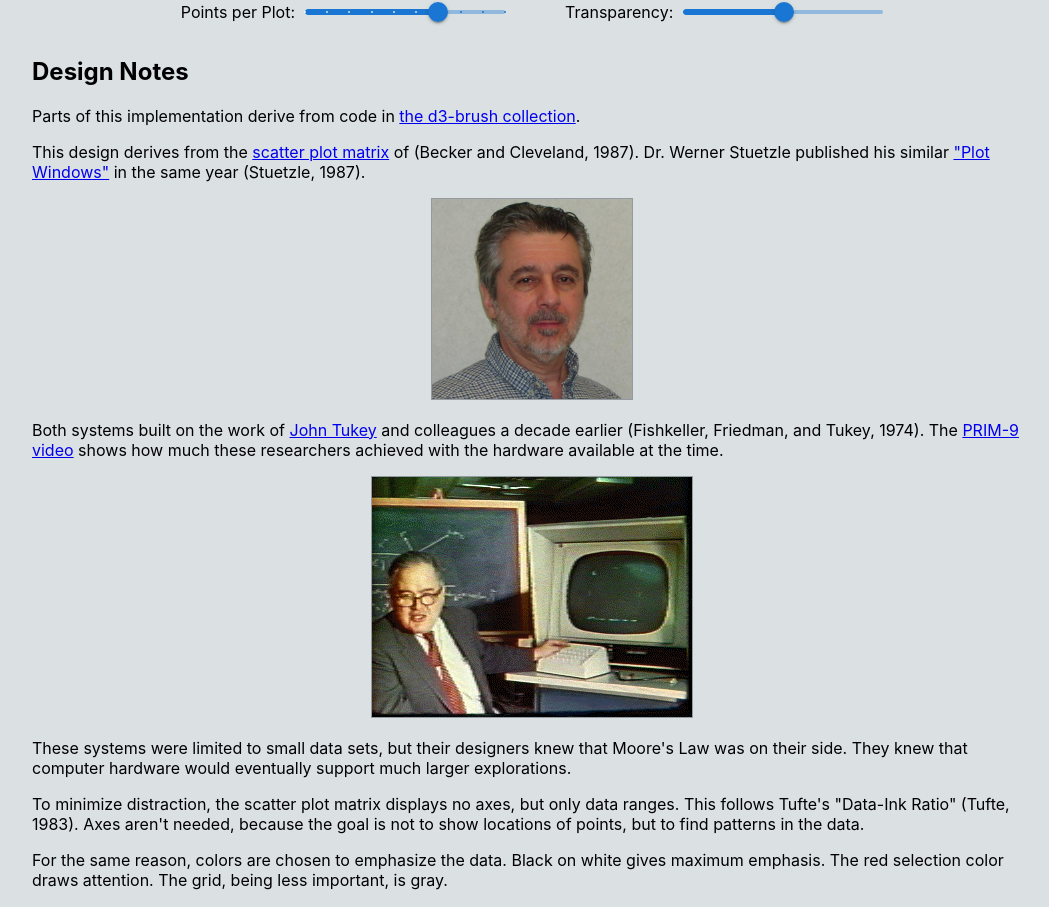
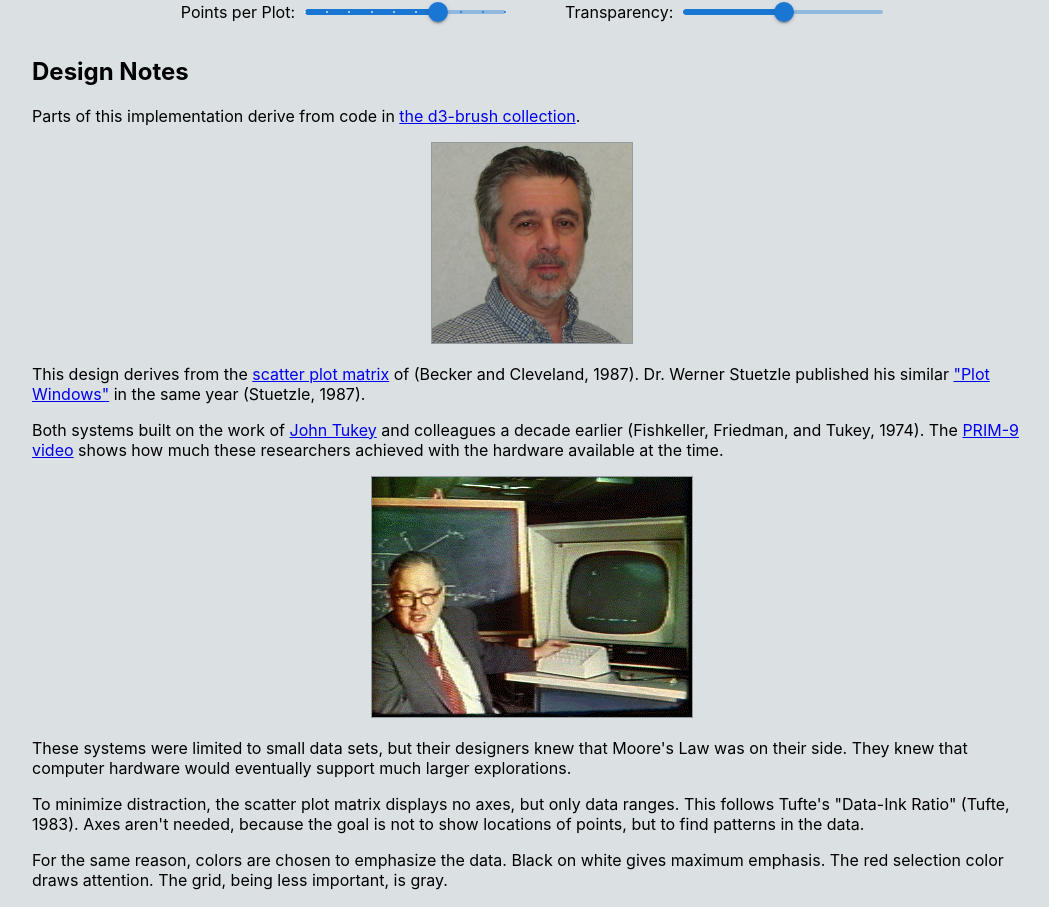
Before and after one commit to hemanrobinson/fast-brushing, a React (Create React App) app: page / in a window 1280 px wide. Shown: the part 1057-1964 px from the top of the page, without its empty margins (108-1157 px from the left). Built offline with nearby package versions, Linux system fonts and the light colour scheme.

Commit message:
img titles

```diff
--- a/src/App.js
+++ b/src/App.js
@@ -46,18 +46,18 @@ const App = () => {
                 <p>
                 Parts of this implementation derive from code in <a href="https://observablehq.com/collection/@d3/d3-brush">the d3-brush collection</a>.
                 </p>
+                <p className="center">
+                    <a href="https://www.cerias.purdue.edu/site/people/faculty/view/709"><img title="Dr. William Cleveland" alt="Dr. William Cleveland" src={cleveland}/></a>
+                    <br />
+                </p>
                 <p>
                 This design derives from the <a href="http://www.sci.utah.edu/~kpotter/Library/Papers/becker:1987:BS/index.html">scatter plot matrix</a> of (Becker and Cleveland, 1987).  Dr. Werner Stuetzle published his similar <a href="https://sites.stat.washington.edu/people/wxs/Visualization-papers/plot-windows.pdf">"Plot Windows"</a> in the same year (Stuetzle, 1987).
-                </p>
-                <p className="center">
-                    <a href="https://www.cerias.purdue.edu/site/people/faculty/view/709"><img alt="Dr. William Cleveland" src={cleveland}/></a>
-                    <br />
                 </p>
                 <p>
                 Both systems built on the work of <a href="https://www.stat.berkeley.edu/~brill/Papers/life.pdf">John Tukey</a> and colleagues a decade earlier (Fishkeller, Friedman, and Tukey, 1974).  The <a href="https://www.youtube.com/watch?v=B7XoW2qiFUA">PRIM-9 video</a> shows how much these researchers achieved with the hardware available at the time.
                 </p>
                 <p className="center">
-                    <a href="https://www.stat.berkeley.edu/~brill/Papers/life.pdf"><img alt="Dr. John Tukey" src={tukey}/></a>
+                    <a href="https://www.stat.berkeley.edu/~brill/Papers/life.pdf"><img title="Dr. John Tukey" alt="Dr. John Tukey" src={tukey}/></a>
                     <br />
                 </p>
                 <p>
```
Also changed, not shown: 2 other files (tests, documents, lock files or other folders).
